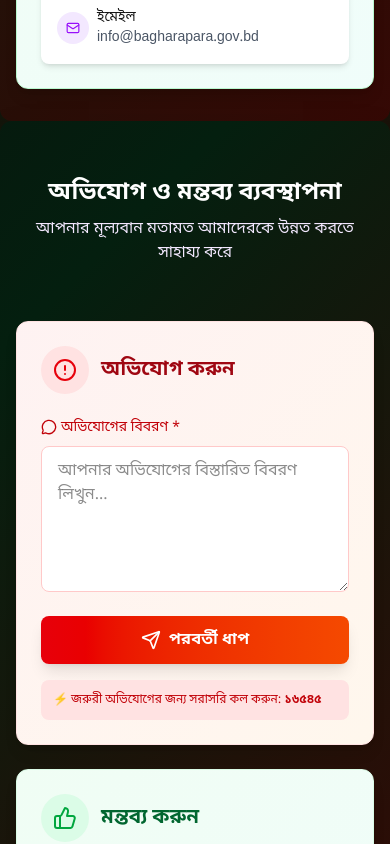
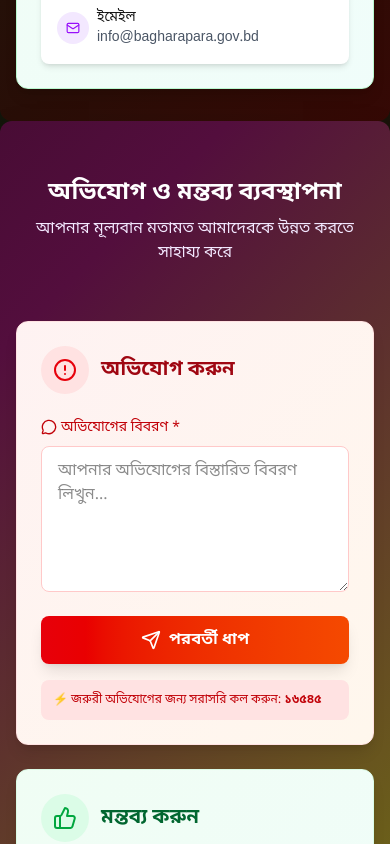
Before and after one commit to farhad-jadir/Bagherpara-Municiapality, a Next.js app: page / in a window 390 px wide. Shown: the part 2900-3744 px from the top of the page. Built offline with nearby package versions, Linux system fonts and the light colour scheme; no server answers.

Commit message:
map correction done

```diff
--- a/src/components/Complain.tsx
+++ b/src/components/Complain.tsx
@@ -96,7 +96,7 @@ export default function Complain() {
   };
 
   return (
-    <div className="bg-live-gradient px-4 sm:px-8 md:px-12 py-8 bg-white rounded-xl shadow-2xl overflow-hidden">
+    <div className="bg-live-gradienttow px-4 sm:px-8 md:px-12 py-8 bg-white rounded-xl shadow-2xl overflow-hidden">
       {/* হেডার */}
       <div className=".bg-live-gradienttow rounded from-purple-600 to-blue-600 py-6 text-center">
         <h1 className="text-2xl font-bold text-white">অভিযোগ ও মন্তব্য ব্যবস্থাপনা</h1>
--- a/src/components/PublicHearingWithMap.tsx
+++ b/src/components/PublicHearingWithMap.tsx
@@ -43,8 +43,8 @@ export default function PublicHearingWithMap() {
 
   // বাঘারপাড়া পৌরসভার স্থানাঙ্ক
   const municipalCoordinates = {
-    lat: 23.768906,
-    lng: 89.964927
+    lat: 23.22024722611398,
+    lng: 89.34913694563538
   };
 
   // Google Maps API key from .env
```
